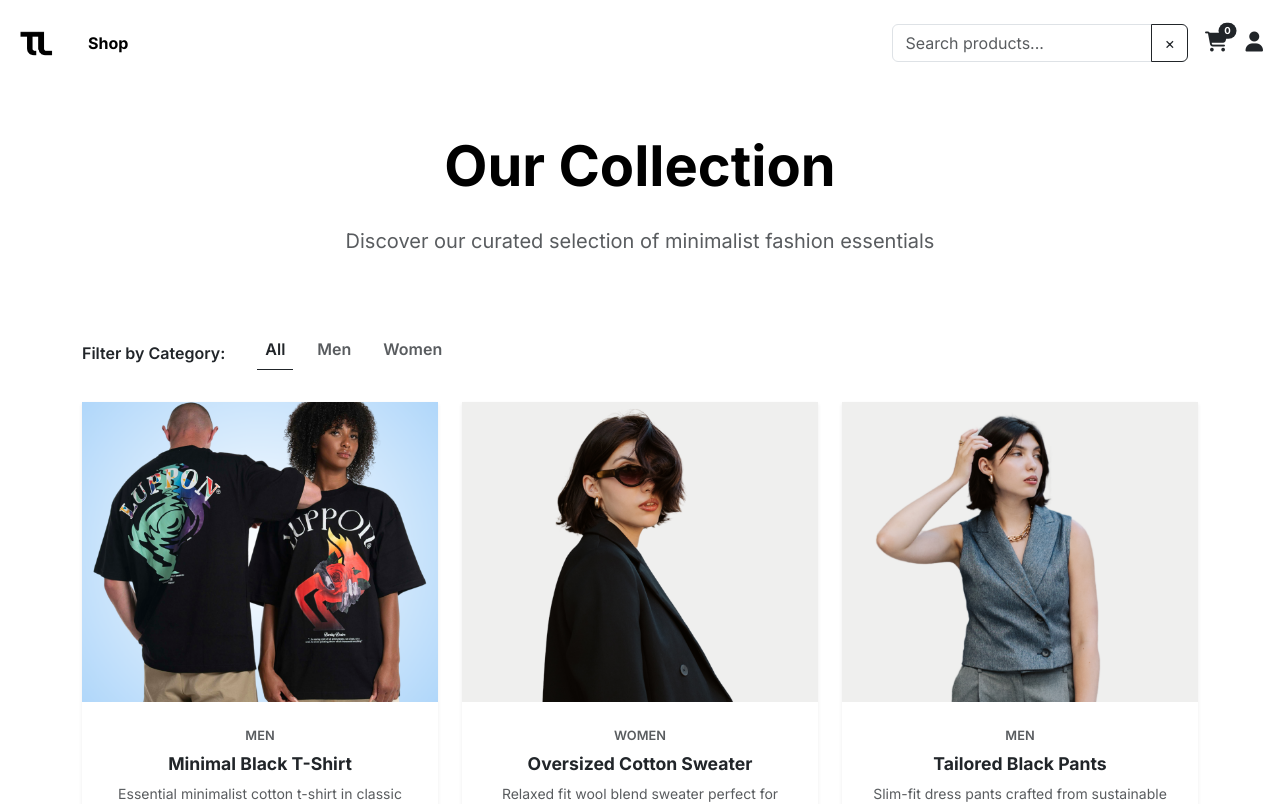
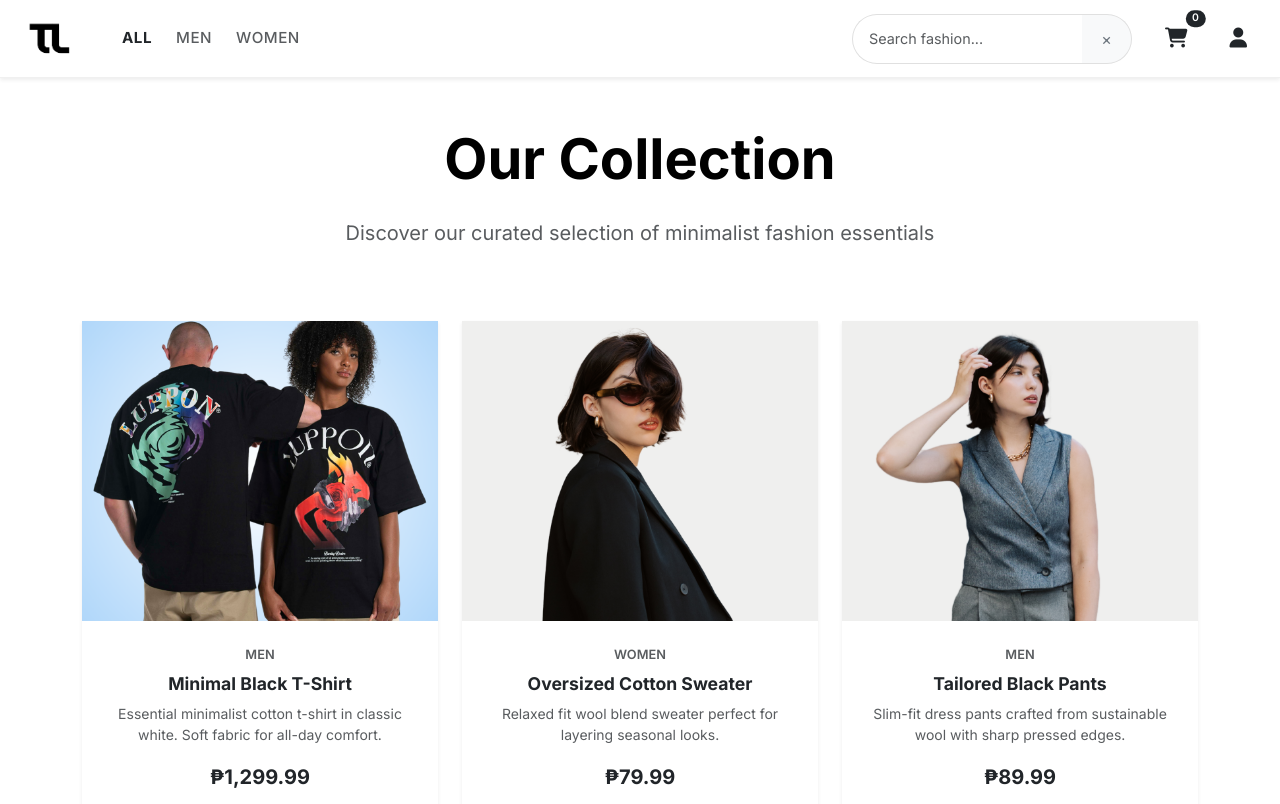
Before and after one commit to krtdotcode/tee-luxe-frontend, a React (Create React App) app: page /products in a window 1280 px wide. Shown: the top 804 px of the page. Built offline with nearby package versions, Linux system fonts and the light colour scheme.

Commit message:
feat: implement product system and enhance navbar UI

```diff
--- a/src/components/Navbar.js
+++ b/src/components/Navbar.js
@@ -3,10 +3,8 @@ import { Navbar, Nav, Container, Form, InputGroup, Button } from 'react-bootstra
 import { Link, useLocation, useNavigate, useSearchParams } from 'react-router-dom';
 
 const NavLink = ({ to, children }) => {
-  const location = useLocation();
-  const isActive = location.pathname === to;
   return (
-    <Nav.Link as={Link} to={to} className={isActive ? 'fw-bold active' : ''}>
+    <Nav.Link as={Link} to={to}>
       {children}
     </Nav.Link>
   );
@@ -22,6 +20,13 @@ function TeeLuxeNavbar() {
     setSearchQuery(search ? decodeURIComponent(search) : '');
   }, [searchParams]);
 
+  const currentSearch = searchParams.get('search');
+  const currentCategory = searchParams.get('category') || 'All';
+
+  const getNavClass = (cat) => {
+    return `${currentCategory === cat ? 'text-dark fw-bold' : 'text-muted'} text-decoration-none text-uppercase fw-medium transition-all`;
+  };
+
   const handleSearch = () => {
     if (searchQuery.trim()) {
       navigate(`/products?search=${encodeURIComponent(searchQuery.trim())}`);
@@ -33,48 +38,81 @@ function TeeLuxeNavbar() {
     navigate('/products');
   };
 
-
-
   return (
-    <Navbar bg="white" expand="lg" className="py-3">
-      <Container fluid className="px-3">
+    <Navbar bg="white" expand="lg" className="py-2 shadow-sm" style={{ borderBottom: '1px solid #f0f0f0', fontFamily: 'Inter, sans-serif' }}>
+      <Container fluid className="px-4">
         {/* Brand Logo */}
-        <Navbar.Brand as={Link} to="/" className="fw-bolder fs-3 text-dark me-4">
+        <Navbar.Brand as={Link} to="/" className="fw-bolder fs-2 text-dark me-5">
           <img
             src={`${process.env.PUBLIC_URL}/logo/tee-luxe.png`}
             alt="TeeLuxe Logo"
-            style={{ height: '40px', width: 'auto' }}
+            style={{ height: '50px', width: 'auto' }}
           />
         </Navbar.Brand>
 
         {/* Mobile Toggle */}
-        <Navbar.Toggle aria-controls="basic-navbar-nav" className="ms-2" />
+        <Navbar.Toggle aria-controls="basic-navbar-nav" className="ms-3 border-0" />
 
         {/* Collapsible Content */}
         <Navbar.Collapse id="basic-navbar-nav">
-          <div className="d-flex w-100 justify-content-between align-items-center flex-lg-row flex-column gap-3">
+          <div className="d-flex w-100 justify-content-between align-items-center flex-lg-row flex-column gap-4">
             {/* Navigation Links */}
-            <Nav className="d-flex gap-2">
-              <NavLink to="/products">Shop</NavLink>
-            </Nav>
+            <div className="d-flex gap-4">
+              <Link
+                className={getNavClass('All')}
+                to="/products"
+                style={{ fontSize: '0.95rem', letterSpacing: '0.5px', padding: '8px 0', transition: 'color 0.3s ease' }}
+              >
+                All
+              </Link>
+              <Link
+                className={getNavClass('Men')}
+                to={`/products?category=Men${currentSearch ? `&search=${currentSearch}` : ''}`}
+                style={{ fontSize: '0.95rem', letterSpacing: '0.5px', padding: '8px 0', transition: 'color 0.3s ease' }}
+              >
+                Men
+              </Link>
+              <Link
+                className={getNavClass('Women')}
+                to={`/products?category=Women${currentSearch ? `&search=${currentSearch}` : ''}`}
+                style={{ fontSize: '0.95rem', letterSpacing: '0.5px', padding: '8px 0', transition: 'color 0.3s ease' }}
+              >
+                Women
+              </Link>
+            </div>
 
             {/* Right Side Icons */}
-            <div className="d-flex align-items-center gap-3 flex-wrap justify-content-center justify-content-lg-start">
+            <div className="d-flex align-items-center gap-4 flex-wrap justify-content-center justify-content-lg-start">
               {/* Search Bar */}
               <Form className="mb-0" onSubmit={(e) => { e.preventDefault(); if (searchQuery.trim()) handleSearch(); }}>
-                <InputGroup className="search-group">
+                <InputGroup style={{ width: '280px' }}>
                   <Form.Control
                     type="text"
-                    placeholder="Search products..."
+                    placeholder="Search fashion..."
                     value={searchQuery}
                     onChange={(e) => setSearchQuery(e.target.value)}
-                    className="search-input"
+                    className="ps-3 border-end-0"
+                    style={{
+                      borderRadius: '25px 0 0 25px',
+                      fontFamily: 'Inter',
+                      fontSize: '0.9rem',
+                      borderColor: '#e0e0e0',
+                      padding: '12px 16px'
+                    }}
                   />
                   <Button
                     type="button"
                     variant="outline-dark"
                     onClick={handleClearSearch}
-                    className="search-clear-btn"
+                    className="border-start-0"
+                    style={{
+                      borderRadius: '0 25px 25px 0',
+                      borderColor: '#e0e0e0',
+                      backgroundColor: '#f8f9fa',
+                      color: '#6c757d',
+                      padding: '12px 16px',
+                      width: '50px'
+                    }}
                   >
                     ×
                   </Button>
@@ -82,19 +120,31 @@ function TeeLuxeNavbar() {
               </Form>
 
               {/* Shopping Cart Icon */}
-              <Button variant="link" className="text-dark p-0 position-relative">
+              <Button
+                variant="link"
+                className="text-dark p-2 position-relative"
+                style={{ borderRadius: '50%', transition: 'background-color 0.3s ease' }}
+                onMouseEnter={(e) => e.target.style.backgroundColor = '#f8f9fa'}
+                onMouseLeave={(e) => e.target.style.backgroundColor = 'transparent'}
+              >
                 <i className="fas fa-shopping-cart fs-5"></i>
-                <span className="position-absolute top-0 start-100 translate-middle badge rounded-pill bg-dark" style={{ fontSize: '0.6rem' }}>
+                <span className="position-absolute top-0 start-100 translate-middle badge rounded-pill bg-dark" style={{ fontSize: '0.65rem', fontWeight: '600' }}>
                   0
                 </span>
               </Button>
 
               {/* User Icon (Login) */}
-              <Link to="/login" style={{ textDecoration: 'none', color: 'inherit' }}>
-                <Button variant="link" className="text-dark p-0">
-                  <i className="fas fa-user fs-5"></i>
-                </Button>
-              </Link>
+              <Button
+                variant="link"
+                as={Link}
+                to="/login"
+                className="text-dark p-2"
+                style={{ borderRadius: '50%', transition: 'background-color 0.3s ease' }}
+                onMouseEnter={(e) => e.target.style.backgroundColor = '#f8f9fa'}
+                onMouseLeave={(e) => e.target.style.backgroundColor = 'transparent'}
+              >
+                <i className="fas fa-user fs-5"></i>
+              </Button>
             </div>
           </div>
         </Navbar.Collapse>
--- a/src/pages/ProductList.js
+++ b/src/pages/ProductList.js
@@ -14,7 +14,9 @@ function ProductList() {
 
   useEffect(() => {
     const search = searchParams.get('search');
+    const category = searchParams.get('category') || 'All';
     setSearchTerm(search ? decodeURIComponent(search) : '');
+    setSelectedCategory(category);
   }, [searchParams]);
 
   const filteredProducts = useMemo(() => {
@@ -40,31 +42,7 @@ function ProductList() {
           </Col>
         </Row>
 
-        {/* Filters */}
-        <Row className="mb-4">
-          <Col>
-            <Navbar expand="lg" className="p-0 justify-content-center">
-              <Navbar.Brand className="fs-6 fw-semibold text-dark pe-3">
-                Filter by Category:
-              </Navbar.Brand>
-              <Navbar.Toggle aria-controls="category-nav" />
-              <Navbar.Collapse id="category-nav">
-                <Nav className="flex-wrap justify-content-center">
-                  {categories.map(category => (
-                    <Nav.Link
-                      key={category}
-                      className={`me-3 mb-2 fw-semibold ${selectedCategory === category ? 'text-dark border-bottom border-dark' : 'text-muted'}`}
-                      style={{ cursor: 'pointer', borderBottom: selectedCategory === category ? '2px solid #000' : 'none' }}
-                      onClick={() => setSelectedCategory(category)}
-                    >
-                      {category}
-                    </Nav.Link>
-                  ))}
-                </Nav>
-              </Navbar.Collapse>
-            </Navbar>
-          </Col>
-        </Row>
+
 
         {/* Product Grid */}
         <Row className="g-4">
```
